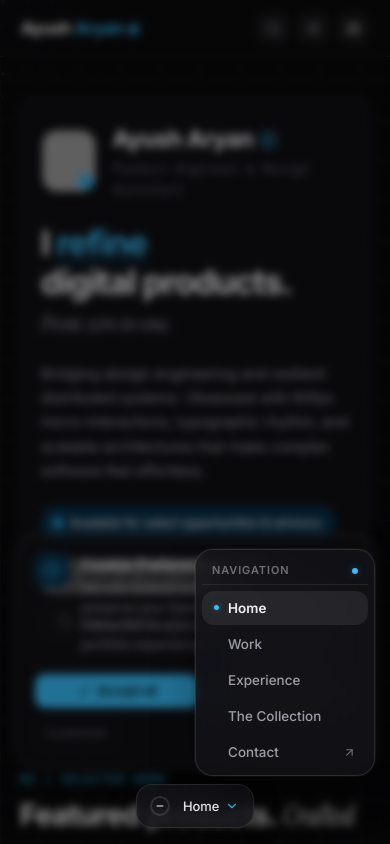
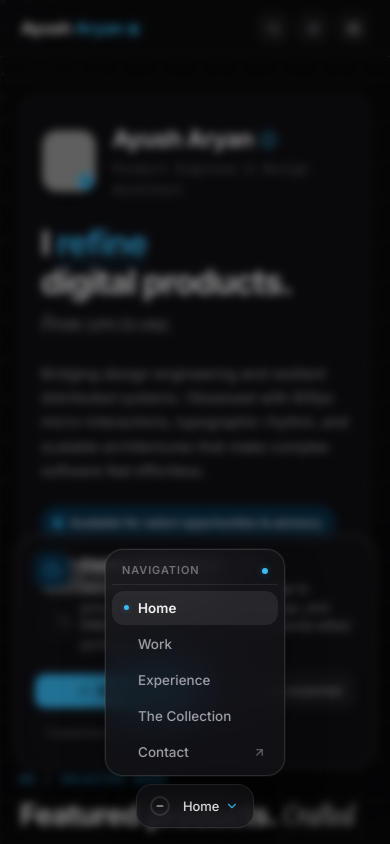
Before and after one commit to ayusharyaneth/Ayush, a React (Vite) app: page / in a window 390 px wide. Both pictures are taken after a click on the button "Home". Shown: the top 844 px of the page. Built offline with nearby package versions, Linux system fonts and the light colour scheme; grey boxes are pictures that could not be loaded.

Commit message:
Auto sync portfolio: 2026-10-12 23:46:21

```diff
--- a/src/components/MobileBottomNav.jsx
+++ b/src/components/MobileBottomNav.jsx
@@ -215,16 +215,17 @@ export default function MobileBottomNav() {
         aria-label="Mobile Bottom Navigation"
         ref={menuContainerRef}
       >
-        {/* Expandable Menu Panel (Spring animated upward) */}
+        {/* Expandable Menu Panel (Centered directly above pill) */}
         <AnimatePresence>
           {isOpen && (
             <motion.div
               id="mobile-nav-panel"
               key="mobile-nav-panel"
-              initial={{ opacity: 0, y: 16, scale: 0.88, filter: 'blur(10px)' }}
-              animate={{ opacity: 1, y: 0, scale: 1, filter: 'blur(0px)' }}
-              exit={{ opacity: 0, y: 16, scale: 0.88, filter: 'blur(10px)' }}
+              initial={{ opacity: 0, x: '-50%', y: 16, scale: 0.88, filter: 'blur(10px)' }}
+              animate={{ opacity: 1, x: '-50%', y: 0, scale: 1, filter: 'blur(0px)' }}
+              exit={{ opacity: 0, x: '-50%', y: 16, scale: 0.88, filter: 'blur(10px)' }}
               transition={{ type: 'spring', stiffness: 450, damping: 26, mass: 0.9 }}
+              style={{ left: '50%', transformOrigin: 'bottom center' }}
               className="mobile-nav-menu-panel"
               role="menu"
             >
```
